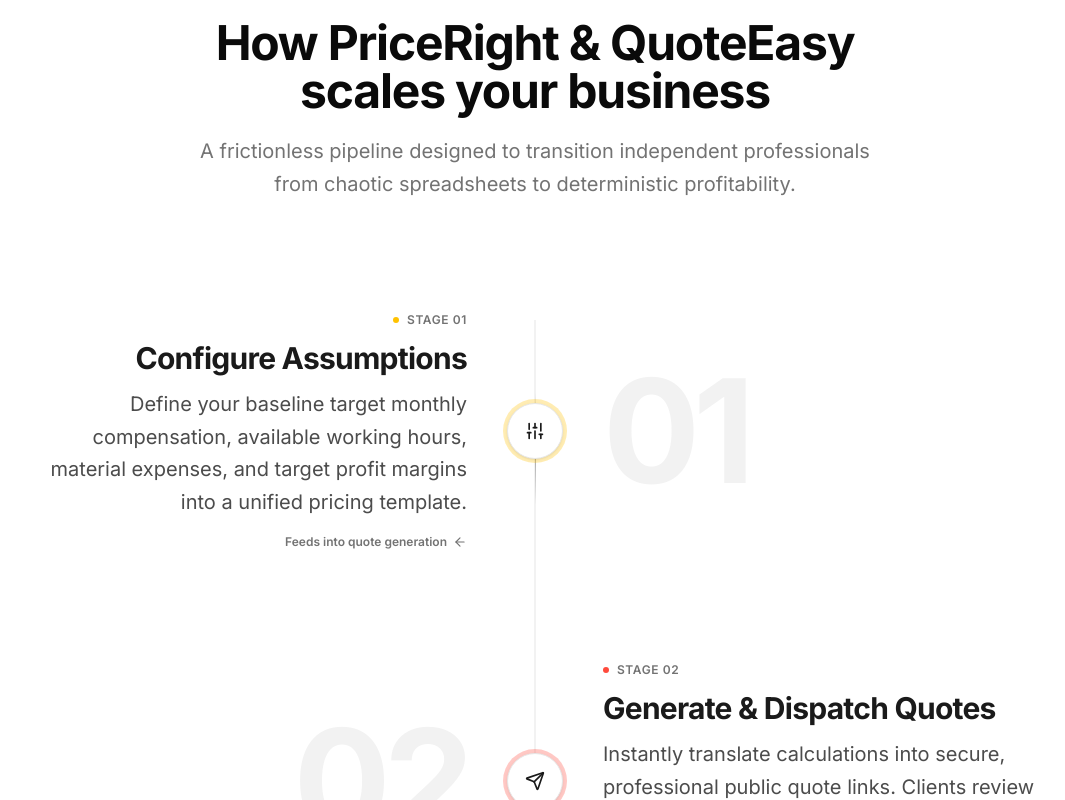
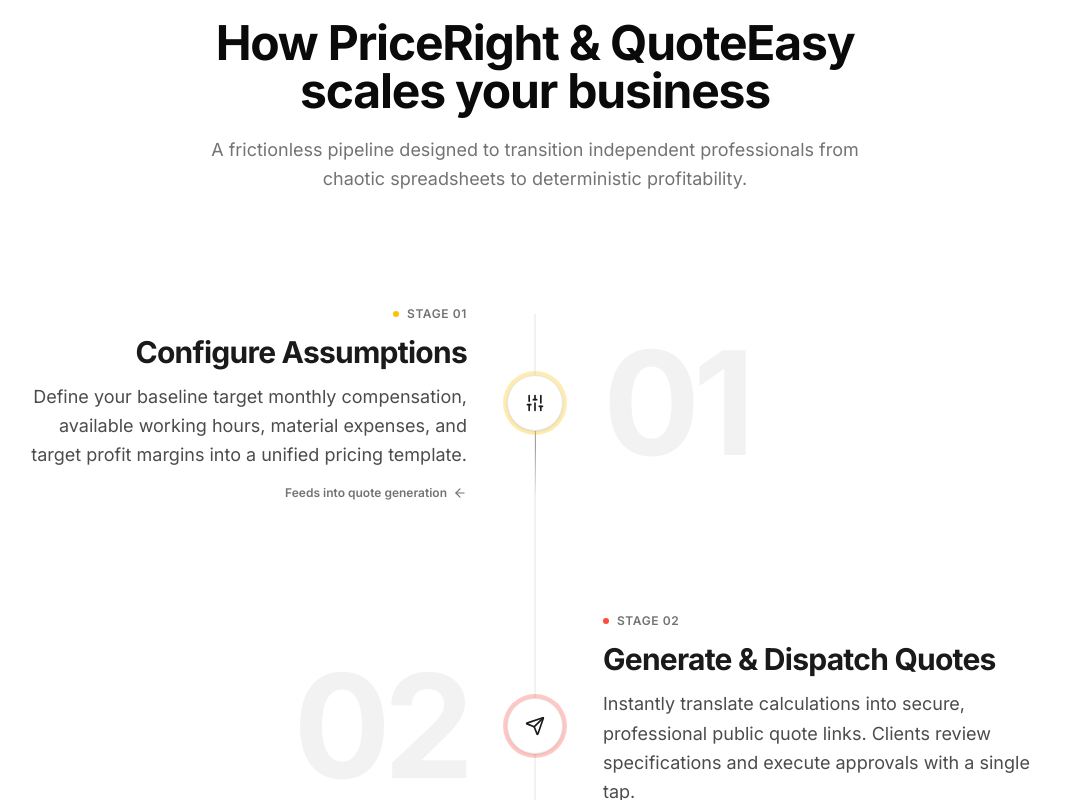
Before and after one commit to SERDOTTE/priceright, a Next.js app: page / in a window 1280 px wide. Shown: the part 920-1720 px from the top of the page, without its empty margins (105-1170 px from the left). Built offline with nearby package versions, Linux system fonts and the light colour scheme; no server answers; the database is empty.

Commit message:
style(home): increase typography scale in HowItWorks component
Update the font size of step descriptions and the section subheadline
from `text-body` to `text-lg` to improve readability and visual
hierarchy within the HowItWorks section.

```diff
--- a/src/components/homePage/HowItWorks.tsx
+++ b/src/components/homePage/HowItWorks.tsx
@@ -108,7 +108,7 @@
         {step.title}
       </h3>
 
-      <p className="text-body text-ink-dark font-normal leading-relaxed">
+      <p className="text-lg text-ink-dark font-normal leading-relaxed">
         {step.description}
       </p>
 
@@ -197,7 +197,7 @@
           <h2 className="text-4xl sm:text-5xl font-heading font-bold tracking-tight max-w-4xl text-balance">
             How PriceRight &amp; QuoteEasy scales your business
           </h2>
-          <p className="max-w-2xl text-body text-muted-foreground font-normal leading-relaxed">
+          <p className="max-w-2xl text-lg text-muted-foreground font-normal leading-relaxed">
             A frictionless pipeline designed to transition independent professionals from chaotic spreadsheets to deterministic profitability.
           </p>
         </div>
```
